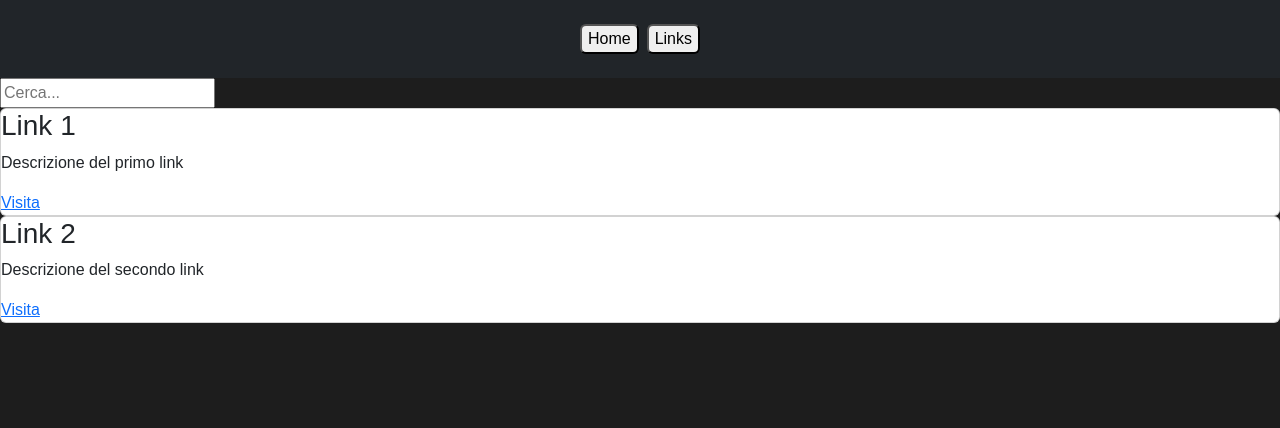
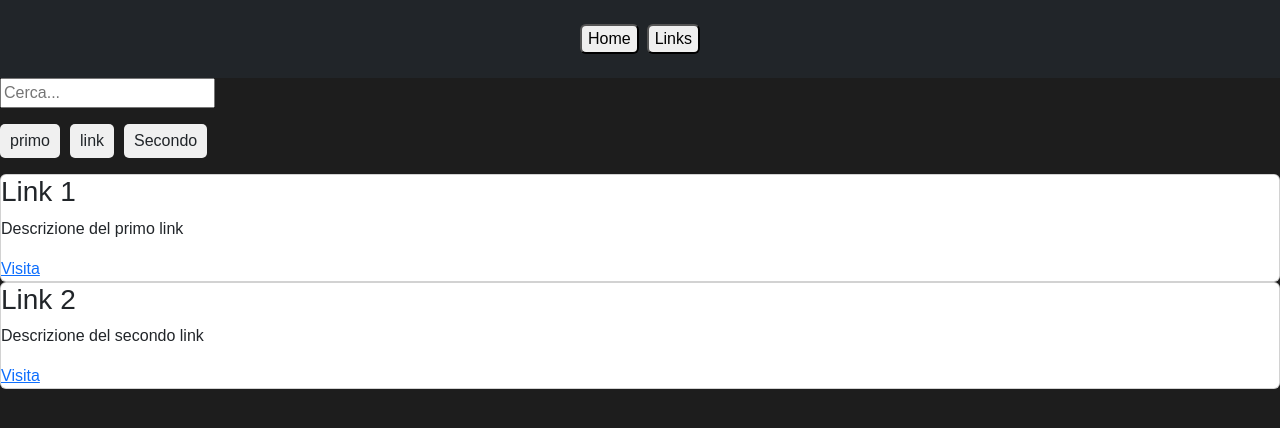
Before and after one commit to JungleKiosk/tagLinks, a Vue app: page /links in a window 1280 px wide. Shown: the top 428 px of the page. Built offline with nearby package versions, Linux system fonts and the light colour scheme.

Commit message:
tags setting

```diff
--- /dev/null
+++ b/src/components/Tags.vue
@@ -0,0 +1,40 @@
+<!-- src/components/TagsBar.vue -->
+<script>
+export default {
+    name: 'TagsBar',
+    props: {
+        tags: Array // Riceve le tag come proprietà dal componente padre
+    },
+    methods: {
+        filterByTag(tag) {
+            this.$emit('tag-selected', tag); // Emette un evento al clic su una tag
+        }
+    }
+}
+</script>
+
+
+<template>
+    <div class="tags-bar text-dark">
+        <span v-for="tag in tags" :key="tag.id" @click="filterByTag(tag.name)" class="tag">
+            {{ tag.name }}
+        </span>
+    </div>
+</template>
+
+
+
+<style scoped>
+.tags-bar {
+    margin: 16px 0;
+    display: flex;
+    gap: 10px;
+}
+
+.tag {
+    cursor: pointer;
+    background-color: #f0f0f0;
+    padding: 5px 10px;
+    border-radius: 5px;
+}
+</style>
--- /dev/null
+++ b/src/data/tagsData.js
@@ -0,0 +1,6 @@
+// src/data/tagsData.js
+export const tags = [
+    { id: 1, name: "primo" },
+    { id: 2, name: "link" },
+    { id: 3, name: "Secondo" }
+];
--- a/src/views/LinksView.vue
+++ b/src/views/LinksView.vue
@@ -1,41 +1,54 @@
 <script>
+import { tags } from '../data/tagsData'; // Importa le tag dal file tagsData.js
+import Tags from '../components/Tags.vue'; // Importa il componente Tags
+
 export default {
     name: 'LinksView',
+    components: {
+        Tags
+    },
     data() {
         return {
-      searchQuery: '', // Variabile per memorizzare la parola chiave
-      links: [],       // Array originale dei link
-      filteredLinks: [] // Array dei link filtrati
+            searchQuery: '',
+            links: [],
+            filteredLinks: [],
+            tags, // Aggiungi le tag al data del componente
+            selectedTag: ''
         };
     },
     created() {
-    // Carica i dati dal file JSON quando il componente è creato
         fetch('/src/data/data.json')
             .then(response => response.json())
             .then(data => {
                 this.links = data;
-        this.filteredLinks = data; // Inizializza i link filtrati con tutti i dati
+                this.filteredLinks = data;
             })
             .catch(error => console.error('Errore nel caricamento dei dati:', error));
     },
     methods: {
         filterLinks() {
-      // Filtra i link in base alla parola chiave inserita
+            const query = this.searchQuery.toLowerCase();
             this.filteredLinks = this.links.filter(link =>
-        link.title.toLowerCase().includes(this.searchQuery.toLowerCase()) ||
-        link.description.toLowerCase().includes(this.searchQuery.toLowerCase())
+                (link.title.toLowerCase().includes(query) || link.description.toLowerCase().includes(query)) &&
+                (!this.selectedTag || link.description.toLowerCase().includes(this.selectedTag.toLowerCase()))
             );
+        },
+        filterByTag(tag) {
+            this.selectedTag = tag;
+            this.filterLinks(); // Aggiorna il filtraggio quando una tag viene selezionata
         }
     }
 }
 </script>
 
 
-
 <template>
     <div>
         <!-- Barra di testo per inserire la parola chiave -->
         <input type="text" v-model="searchQuery" placeholder="Cerca..." @input="filterLinks" />
+
+        <!-- Componente Tags per filtrare con le tag -->
+        <Tags :tags="tags" @tag-selected="filterByTag" />
 
         <!-- Contenitore per le cards filtrate -->
         <div class="links-container">
@@ -49,4 +62,5 @@ export default {
 </template>
 
 
+
 <style></style>
```
Lines whose indentation alone changed are shown as unchanged.
